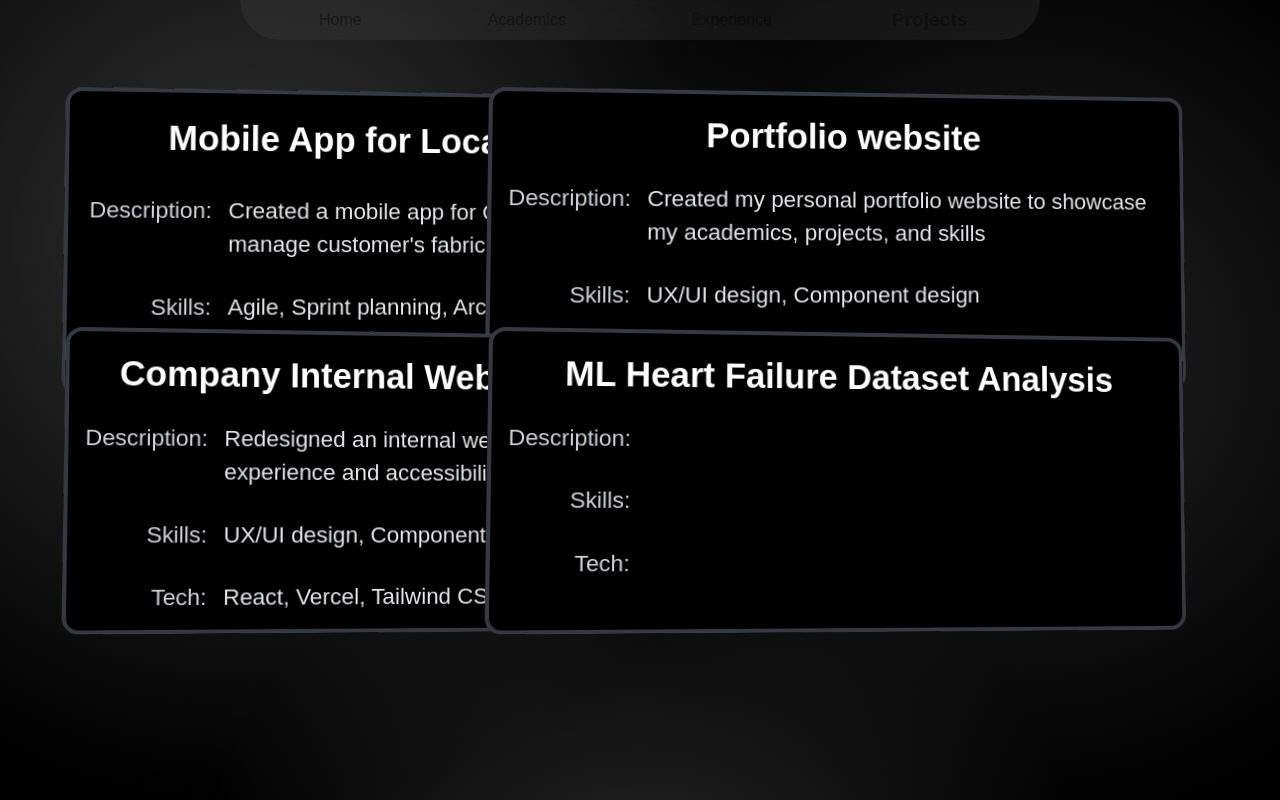
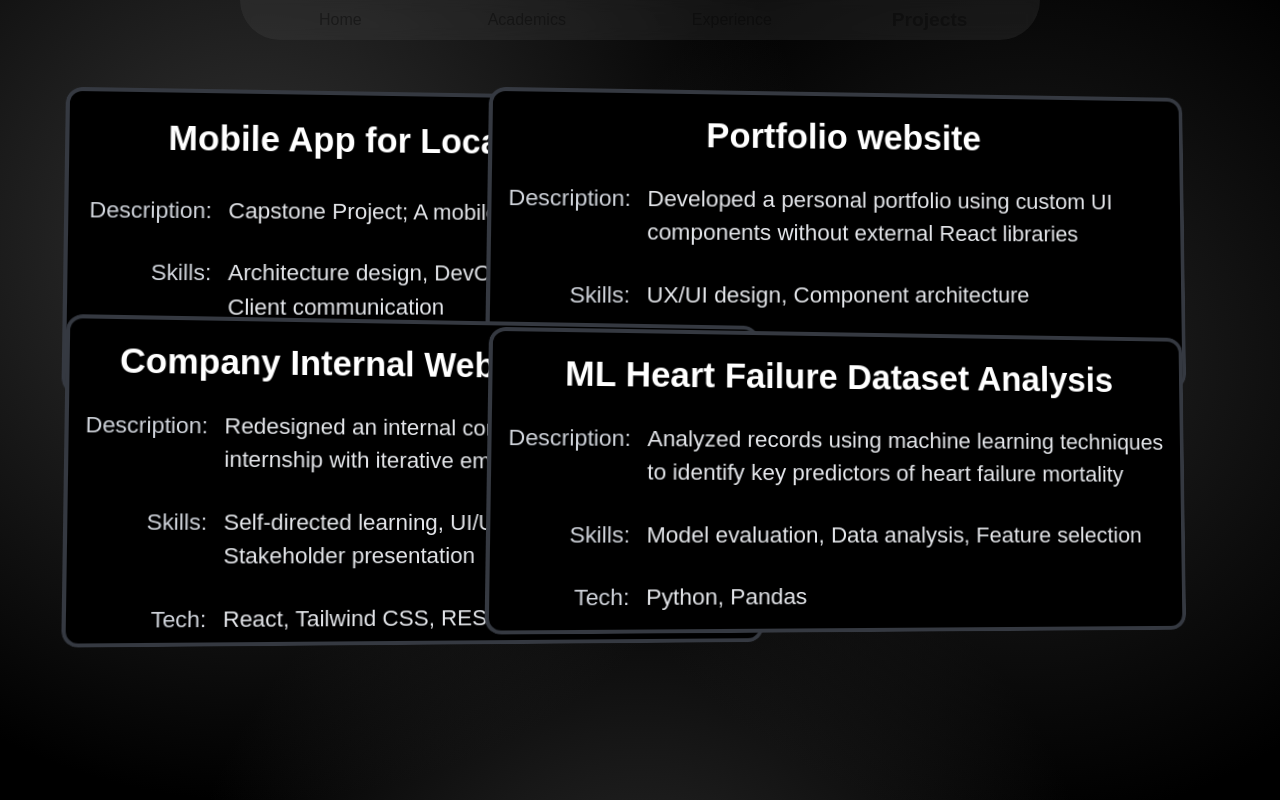
Before and after one commit to oogaballooga/portfolio, a Next.js app: page /projects in a window 1280 px wide. Built offline with nearby package versions, Linux system fonts and the light colour scheme.

Commit message:
Projects page update
Not completely done with projects page, but the flipping and card stack has been polished

```diff
--- a/app/academics/page.tsx
+++ b/app/academics/page.tsx
@@ -1,15 +1,12 @@
 "use client";
 
-import { useState } from "react";
-import './academics.css'
+import './academics.css';
 import CourseCard from "../components/CourseCard";
 import "../components/CourseCard.css";
-
+import { useCardStack } from '../hooks/useCardStack';
 
 export default function Page() {
-  const [activeCard, setActiveCard] = useState<number | null>(null);
-  const [currZIndex, setCurrZIndex] = useState(100);
-  const [cardZ, setCardZ] = useState<Record<number, number>>({});
+  const { getCardProps, deactivate } = useCardStack();
 
   const courses = [
     { id: 1, activeWidth: 660, title: "Machine Learning",
@@ -43,7 +40,7 @@ export default function Page() {
   ];
 
   return (
-    <main onClick={() => setActiveCard(null)} className="relative min-h-screen text-white">
+    <main onClick={deactivate} className="relative min-h-screen text-white">
       {/* Background */}
       <div
         className="fixed inset-0 -z-10 bg-black
@@ -59,25 +56,18 @@ export default function Page() {
       </h1>
 
       {/* Masters Degree */}
-      <div className='
-        border-5 border-[rgb(100,100,100)] rounded-3xl p-5 bg-black
-        absolute top-[37%] left-[20%] translate-x-[-50%] translate-y-[-50%] '
-      >
+      <div className="border-5 border-[rgb(100,100,100)] rounded-3xl p-5 bg-black absolute top-[37%] left-[20%] translate-x-[-50%] translate-y-[-50%]">
         <h2 className="text-[2.15rem] font-bold mb-9 text-white">
           Master of Science in Computer Science
         </h2>
-
         <div className="grid grid-cols-[auto_1fr] gap-x-4 gap-y-7 text-gray-200 font-bold text-[1.4rem]">
           <div className="text-right text-gray-300 font-normal">School:</div>
           <div>Seattle University</div>
-
           <div className="text-right text-gray-300 font-normal">Dates:</div>
           <div>Jan 2026 – Present (Dec 2026)</div>
-
           <div className="text-right text-gray-300 font-normal">GPA:</div>
           <div>4.0</div>
         </div>
-
         <img
           src="images/seattleuCrest.png"
           alt="Seattle University Crest"
@@ -86,28 +76,20 @@ export default function Page() {
       </div>
 
       {/* Bachelors Degree */}
-      <div className='
-        border-5 border-[rgb(100,100,100)] rounded-3xl p-5 bg-black
-        absolute top-[67%] left-[20%] translate-x-[-50%] translate-y-[-50%] '
-      >
+      <div className="border-5 border-[rgb(100,100,100)] rounded-3xl p-5 bg-black absolute top-[67%] left-[20%] translate-x-[-50%] translate-y-[-50%]">
         <h2 className="text-[1.85rem] font-bold mb-5">
           Bachelor of Science in Computer Science
         </h2>
-
         <div className="grid grid-cols-[auto_1fr] gap-x-4 gap-y-3 text-gray-200 font-bold text-[1.35rem]">
           <div className="text-right text-gray-300 font-normal">School:</div>
           <div>Seattle University</div>
-
           <div className="text-right text-gray-300 font-normal">Dates:</div>
           <div>Sept 2023 – Dec 2025</div>
-
           <div className="text-right text-gray-300 font-normal">GPA:</div>
           <div>3.8</div>
-
           <div className="text-right text-gray-300 font-normal">Honors:</div>
-          <div>6x Quarterly Dean’s List</div>
+          <div>6x Quarterly Dean's List</div>
         </div>
-
         <img
           src="images/seattleuCrest.png"
           alt="Seattle University Crest"
@@ -116,33 +98,24 @@ export default function Page() {
       </div>
 
       {/* Relevant Courses */}
-      <div className="grid-wrapper absolute top-[22%] left-[67%] translate-x-[-50%] ">
+      <div className="grid-wrapper absolute top-[22%] left-[67%] translate-x-[-50%]">
         <div className="course-grid">
           {courses.map((course) => {
-            const isActive = activeCard === course.id;
+            const { isActive, zIndex, disabled, onActivate, onDeactivate } = getCardProps(course.id);
             return (
               <CourseCard
                 key={course.id}
                 {...course}
                 style={{
-                pointerEvents: activeCard !== null && !isActive ? 'none' : 'auto',
-                zIndex: cardZ[course.id] ?? 100,
+                  pointerEvents: disabled ? 'none' : 'auto',
+                  zIndex,
                 }}
                 activeWidth={course.activeWidth}
                 isActive={isActive}
                 onActivate={() => {
-                if (activeCard === course.id){
-                  setActiveCard(null);
-                }
-                else{
-                  setCurrZIndex(prev => {
-                    const next = prev + 1;
-                    setCardZ(z => ({ ...z, [course.id]: next }));
-                    return next;
-                  });
-                  setActiveCard(course.id);
-                }
-
+                  // CourseCard toggles off when clicking an already-active card
+                  if (isActive) onDeactivate();
+                  else onActivate();
                 }}
               />
             );
--- /dev/null
+++ b/app/components/FlippableCard.module.css
@@ -0,0 +1,29 @@
+.flipCard {
+  width: 100%;
+  height: 100%;
+  transform-style: preserve-3d;
+  will-change: transform;
+  position: relative;
+  transition: transform var(--flip-speed, 1s) ease-in-out;
+}
+
+.flipCard.flipped {
+  transform: rotateY(180deg);
+}
+
+.face {
+  position: absolute;
+  inset: 0;
+
+  backface-visibility: hidden;
+  border-radius: 16px;
+  overflow: hidden;
+
+  display: flex;
+  align-items: center;
+  justify-content: center;
+}
+
+.back {
+  transform: rotateY(180deg);
+}
--- a/app/components/FloatingCard.module.css
+++ b/app/components/FloatingCard.module.css
@@ -5,6 +5,7 @@
 .floatWrapper {
   animation: float3d 10s ease-in-out infinite;
   transform-style: preserve-3d;
+  pointer-events: none; /* don't intercept — let events reach face children */
 }
 
 .stopped {
@@ -21,20 +22,8 @@
   align-items: center;
   justify-content: center;
 
-  transition: transform 0.4s ease, background-color 0.4s ease, width 0.4s ease, height 0.4s ease;
-}
-
-.hoverable:not(.active):hover {
-  background-color: #101010;
-  cursor: pointer;
-}
-
-.hoverable{
-  background-color: black;
-}
-
-.active {
-  background-color: #181818;
+  pointer-events: none; /* don't intercept — let events reach face children */
+  transition: transform 0.4s ease, width 0.4s ease, height 0.4s ease;
 }
 
 .closeButton {
--- /dev/null
+++ b/app/components/FloatingClickCard.tsx
@@ -0,0 +1,142 @@
+'use client';
+
+import { CSSProperties, ReactNode, useState, useEffect } from 'react';
+import FloatingCard from './FloatingCard';
+import styles from './FlippableCard.module.css';
+
+interface FloatingClickCardProps {
+  id: number;
+  restTop: string;
+  restLeft: string;
+  width?: number; // Changed to number for easier math, or handle strings carefully
+  height?: number;
+  activeWidth?: number;
+  activeHeight?: number;
+  floatSpeed?: number;
+  flipSpeed?: number;
+  inactiveContent: ReactNode;
+  activeContent: ReactNode;
+  isActive: boolean;
+  onActivate: () => void;
+  onDeactivate: () => void;
+  style?: CSSProperties;
+  disabled?: boolean;
+}
+
+export default function FloatingClickCard({
+  restTop,
+  restLeft,
+  width = 320,
+  height = 420,
+  activeWidth = 600, // Explicitly default these for calculations
+  activeHeight = 800,
+  floatSpeed = 20,
+  flipSpeed = 0.5,
+  inactiveContent,
+  activeContent,
+  isActive,
+  onActivate,
+  onDeactivate,
+  style,
+  disabled = false,
+}: FloatingClickCardProps) {
+  const [flipped, setFlipped] = useState(false);
+  const [hovered, setHovered] = useState(false);
+
+  useEffect(() => {
+    if (isActive) {
+      const id = requestAnimationFrame(() => setFlipped(true));
+      return () => cancelAnimationFrame(id);
+    } else {
+      setFlipped(false);
+    }
+  }, [isActive]);
+
+  const frontBg = isActive ? '#181818' : hovered ? '#101010' : 'black';
+  const backBg = '#181818';
+
+  return (
+    <FloatingCard
+      style={{
+        position: 'fixed',
+        top: isActive ? '50%' : restTop,
+        left: isActive ? '50%' : restLeft,
+        transform: 'translate(-50%, -50%)',
+        transition: 'top 0.4s ease, left 0.4s ease',
+        pointerEvents: disabled ? 'none' : 'auto',
+        ...style,
+      }}
+      width={width}
+      height={height}
+      activeWidth={activeWidth}
+      activeHeight={activeHeight}
+      floatSpeed={floatSpeed}
+      isActive={isActive}
+      hoverHighlight={false}
+      onActivate={onActivate}
+      onDeactivate={onDeactivate}
+    >
+      <div
+        className={`${styles.flipCard} ${flipped ? styles.flipped : ''}`}
+        style={{ '--flip-speed': `${flipSpeed}s` } as CSSProperties}
+      >
+        {/* Front face — Fixed to Inactive Dimensions */}
+        <div className={styles.face}>
+          <div
+            className="border-4 border-gray-500/50 rounded-2xl flex flex-col text-white relative overflow-hidden"
+            style={{
+              backgroundColor: frontBg,
+              cursor: isActive ? 'default' : 'pointer',
+              transition: 'background-color 0.4s ease',
+              pointerEvents: 'auto',
+              // LOCK THE SIZE HERE:
+              width: `${width}px`,
+              height: `${height}px`,
+            }}
+            onMouseEnter={() => !isActive && setHovered(true)}
+            onMouseLeave={() => setHovered(false)}
+          >
+            {inactiveContent}
+          </div>
+        </div>
+
+        {/* Back face — Fixed to Active Dimensions */}
+        <div className={`${styles.face} ${styles.back}`}>
+          <div
+            className="border-4 border-gray-500/50 rounded-2xl flex flex-col text-white relative overflow-hidden"
+            style={{
+              backgroundColor: backBg,
+              pointerEvents: 'auto',
+              // LOCK THE SIZE HERE:
+              width: `${activeWidth}px`,
+              height: `${activeHeight}px`,
+            }}
+          >
+            {activeContent}
+            <button
+              onClick={(e) => {
+                e.stopPropagation();
+                onDeactivate();
+              }}
+              style={{
+                position: 'absolute',
+                top: 10,
+                right: 10,
+                zIndex: 10, // Ensure it stays on top
+                background: 'black',
+                color: 'white',
+                border: 'none',
+                borderRadius: '50%',
+                width: 28,
+                height: 28,
+                cursor: 'pointer',
+              }}
+            >
+              ✕
+            </button>
+          </div>
+        </div>
+      </div>
+    </FloatingCard>
+  );
+}
--- a/app/components/FloatingFlipCard.tsx
+++ b/app/components/FloatingFlipCard.tsx
@@ -20,8 +20,8 @@ export default function FloatingFlipCard({
   width = 320,
   height = 420,
   floatSpeed = 10,
-  flipSpeed = 1,
-  flipInterval = 5000,
+  flipSpeed = 0.75,
+  flipInterval = 7500,
 }: FloatingFlipCardProps) {
   const [flipping, setFlipping] = useState(false);
   const [front, setFront] = useState(content[0]);
--- /dev/null
+++ b/app/hooks/useCardStack.ts
@@ -0,0 +1,46 @@
+import { useState } from 'react';
+
+interface UseCardStackReturn {
+  activeCard: number | null;
+  overlayZIndex: number;
+  getCardProps: (id: number) => {
+    isActive: boolean;
+    zIndex: number;
+    disabled: boolean;
+    onActivate: () => void;
+    onDeactivate: () => void;
+  };
+  deactivate: () => void;
+}
+
+export function useCardStack(): UseCardStackReturn {
+  const [activeCard, setActiveCard] = useState<number | null>(null);
+  const [currZIndex, setCurrZIndex] = useState(100);
+  const [cardZ, setCardZ] = useState<Record<number, number>>({});
+
+  const activate = (id: number) => {
+    setCurrZIndex((prev) => {
+      const next = prev + 1;
+      setCardZ((z) => ({ ...z, [id]: next }));
+      return next;
+    });
+    setActiveCard(id);
+  };
+
+  const deactivate = () => setActiveCard(null);
+
+  const getCardProps = (id: number) => ({
+    isActive: activeCard === id,
+    zIndex: cardZ[id] ?? 1,
+    disabled: activeCard !== null && activeCard !== id,
+    onActivate: () => activate(id),
+    onDeactivate: deactivate,
+  });
+
+  return {
+    activeCard,
+    overlayZIndex: currZIndex - 1,
+    getCardProps,
+    deactivate,
+  };
+}
--- a/app/projects/page.tsx
+++ b/app/projects/page.tsx
@@ -1,19 +1,17 @@
 'use client';
 
-import { useState } from 'react';
-import FloatingCard from '../components/FloatingCard';
+import FloatingClickCard from '../components/FloatingClickCard';
+import { useCardStack } from '../hooks/useCardStack';
 
 export default function Projects() {
-  const [activeCard, setActiveCard] = useState<number | null>(null);
-  const [currZIndex, setCurrZIndex] = useState(100);
-  const [cardZ, setCardZ] = useState<Record<number, number>>({});
+  const { activeCard, overlayZIndex, getCardProps, deactivate } = useCardStack();
 
   type CardConfig = {
     id: number;
     restTop: string;
     restLeft: string;
-    width: number | string;
-    height: number | string;
+    width: number;
+    height: number;
     activeWidth: number;
     activeHeight: number;
     inactiveContent: React.ReactNode;
@@ -30,18 +28,15 @@ export default function Projects() {
       activeWidth: 1000,
       activeHeight: 1000,
       inactiveContent: (
-        <div className='p-5'>
+        <div className="p-5">
           <h2 className="text-[2.15rem] font-bold mb-7 text-center">
             Mobile App for Local Business
           </h2>
-
           <div className="grid grid-cols-[auto_1fr] gap-x-4 gap-y-7 text-gray-200 text-[1.4rem]">
             <div className="text-right text-gray-300 font-normal">Description:</div>
-            <div>Created a mobile app for Our Fabric Stash to help manage customer's fabric inventory</div>
-
+            <div>Capstone Project; A mobile app for a local company</div>
             <div className="text-right text-gray-300 font-normal">Skills:</div>
-            <div>Agile, Sprint planning, Architecture diagrams, Sponsor meetings </div>
-
+            <div>Architecture design, DevOps, Agile teamwork, Client communication</div>
             <div className="text-right text-gray-300 font-normal">Tech:</div>
             <div>Flutter, Dart, Firebase</div>
           </div>
@@ -58,18 +53,15 @@ export default function Projects() {
       activeWidth: 1000,
       activeHeight: 1000,
       inactiveContent: (
-        <div className='p-4'>
+        <div className="p-4">
           <h2 className="text-[2.15rem] font-bold mb-5 text-center">
             Portfolio website
           </h2>
-
           <div className="grid grid-cols-[auto_1fr] gap-x-4 gap-y-7 text-gray-200 text-[1.4rem]">
             <div className="text-right text-gray-300 font-normal">Description:</div>
-            <div>Created my personal portfolio website to showcase my academics, projects, and skills</div>
-
+            <div>Developed a personal portfolio using custom UI components without external React libraries</div>
             <div className="text-right text-gray-300 font-normal">Skills:</div>
-            <div>UX/UI design, Component design </div>
-
+            <div>UX/UI design, Component architecture</div>
             <div className="text-right text-gray-300 font-normal">Tech:</div>
             <div>React, Next.js, Tailwind CSS</div>
           </div>
@@ -82,24 +74,21 @@ export default function Projects() {
       restTop: '60%',
       restLeft: '33%',
       width: 700,
-      height: 300,
+      height: 325,
       activeWidth: 1000,
       activeHeight: 1000,
       inactiveContent: (
-        <div className='p-4'>
+        <div className="p-4">
           <h2 className="text-[2.15rem] font-bold mb-5 text-center">
             Company Internal Website Redesign
           </h2>
-
           <div className="grid grid-cols-[auto_1fr] gap-x-4 gap-y-7 text-gray-200 text-[1.4rem]">
             <div className="text-right text-gray-300 font-normal">Description:</div>
-            <div>Redesigned an internal website to improve user experience and accessibility during my internship</div>
-
+            <div>Redesigned an internal company website during my internship with iterative employee feedback</div>
             <div className="text-right text-gray-300 font-normal">Skills:</div>
-            <div>UX/UI design, Component design </div>
-
+            <div>Self-directed learning, UI/UX design, Documentation, Stakeholder presentation</div>
             <div className="text-right text-gray-300 font-normal">Tech:</div>
-            <div>React, Vercel, Tailwind CSS, REST API</div>
+            <div>React, Tailwind CSS, REST API, Vercel</div>
           </div>
         </div>
       ),
@@ -114,20 +103,17 @@ export default function Projects() {
       activeWidth: 1000,
       activeHeight: 1000,
       inactiveContent: (
-        <div className='p-4'>
+        <div className="p-4">
           <h2 className="text-[2.15rem] font-bold mb-5 text-center">
             ML Heart Failure Dataset Analysis
           </h2>
-
           <div className="grid grid-cols-[auto_1fr] gap-x-4 gap-y-7 text-gray-200 text-[1.4rem]">
             <div className="text-right text-gray-300 font-normal">Description:</div>
-            <div></div>
-
+            <div>Analyzed records using machine learning techniques to identify key predictors of heart failure mortality</div>
             <div className="text-right text-gray-300 font-normal">Skills:</div>
-            <div></div>
-
+            <div>Model evaluation, Data analysis, Feature selection</div>
             <div className="text-right text-gray-300 font-normal">Tech:</div>
-            <div></div>
+            <div>Python, Pandas</div>
           </div>
         </div>
       ),
@@ -136,61 +122,47 @@ export default function Projects() {
   ];
 
   return (
+    <main onClick={deactivate} className="relative w-full text-white overflow-hidden">
+      {/* Background */}
+      <div
+        className="fixed inset-0 -z-10 bg-black h-[150vh] w-full
+          bg-[radial-gradient(circle_at_20%_20%,#333_0%,transparent_40%),radial-gradient(circle_at_80%_30%,#222_0%,transparent_35%),radial-gradient(circle_at_50%_80%,#2a2a2a_0%,transparent_40%)]"
+      />
 
-    <main onClick={() => setActiveCard(null)} className="relative w-full text-white overflow-hidden">
-      {/* Background */}
-      <div className="fixed inset-0 -z-10 bg-black h-[150vh] w-full
-        bg-[radial-gradient(circle_at_20%_20%,#333_0%,transparent_40%),radial-gradient(circle_at_80%_30%,#222_0%,transparent_35%),radial-gradient(circle_at_50%_80%,#2a2a2a_0%,transparent_40%)]"
-      />
       {cards.map((card) => {
-        const isActive = activeCard === card.id;
+        const { isActive, zIndex, disabled, onActivate, onDeactivate } = getCardProps(card.id);
         return (
-          <FloatingCard
+          <FloatingClickCard
             key={card.id}
-            style={{
-              position: 'fixed',
-              top: isActive ? '50%' : card.restTop,
-              left: isActive ? '50%' : card.restLeft,
-              transform: 'translate(-50%, -50%)',
-              transition: 'top 0.4s ease, left 0.4s ease',
-              pointerEvents: activeCard !== null && !isActive ? 'none' : 'auto',
-              zIndex: cardZ[card.id] ?? 1,
-            }}
+            id={card.id}
+            restTop={card.restTop}
+            restLeft={card.restLeft}
             width={card.width}
             height={card.height}
-            floatSpeed={20}
             activeWidth={card.activeWidth}
             activeHeight={card.activeHeight}
+            floatSpeed={20}
+            inactiveContent={card.inactiveContent}
+            activeContent={card.activeContent}
             isActive={isActive}
-            hoverHighlight
-            onActivate={() => {
-              setCurrZIndex(prev => {
-                const next = prev + 1;
-                setCardZ(z => ({ ...z, [card.id]: next }));
-                return next;
-              });
-              setActiveCard(card.id);
-            }}
-
-            onDeactivate={() => setActiveCard(null)}
-          >
-            <div className='w-full h-full border-4 border-gray-500/50 rounded-2xl flex flex-col text-white relative'>
-              {isActive ? card.activeContent : card.inactiveContent}
-            </div>
-          </FloatingCard>
+            disabled={disabled}
+            onActivate={onActivate}
+            onDeactivate={onDeactivate}
+            style={{ zIndex }}
+          />
         );
       })}
 
-      {/* blur other cards when activeCard */}
+      {/* Blur overlay when a card is active */}
       <div
         style={{
-          position: "fixed",
+          position: 'fixed',
           inset: 0,
-          backdropFilter: activeCard ? "blur(6px)" : "blur(0px)",
-          background: activeCard ? "rgba(0,0,0,0.3)" : "rgba(0,0,0,0)",
-          transition: "backdrop-filter 0.4s ease, background 0.4s ease",
-          zIndex: currZIndex - 1,
-          pointerEvents: "none",
+          backdropFilter: activeCard ? 'blur(6px)' : 'blur(0px)',
+          background: activeCard ? 'rgba(0,0,0,0.3)' : 'rgba(0,0,0,0)',
+          transition: 'backdrop-filter 0.4s ease, background 0.4s ease',
+          zIndex: overlayZIndex,
+          pointerEvents: 'none',
         }}
       />
     </main>
```
Lines whose indentation alone changed are shown as unchanged.
